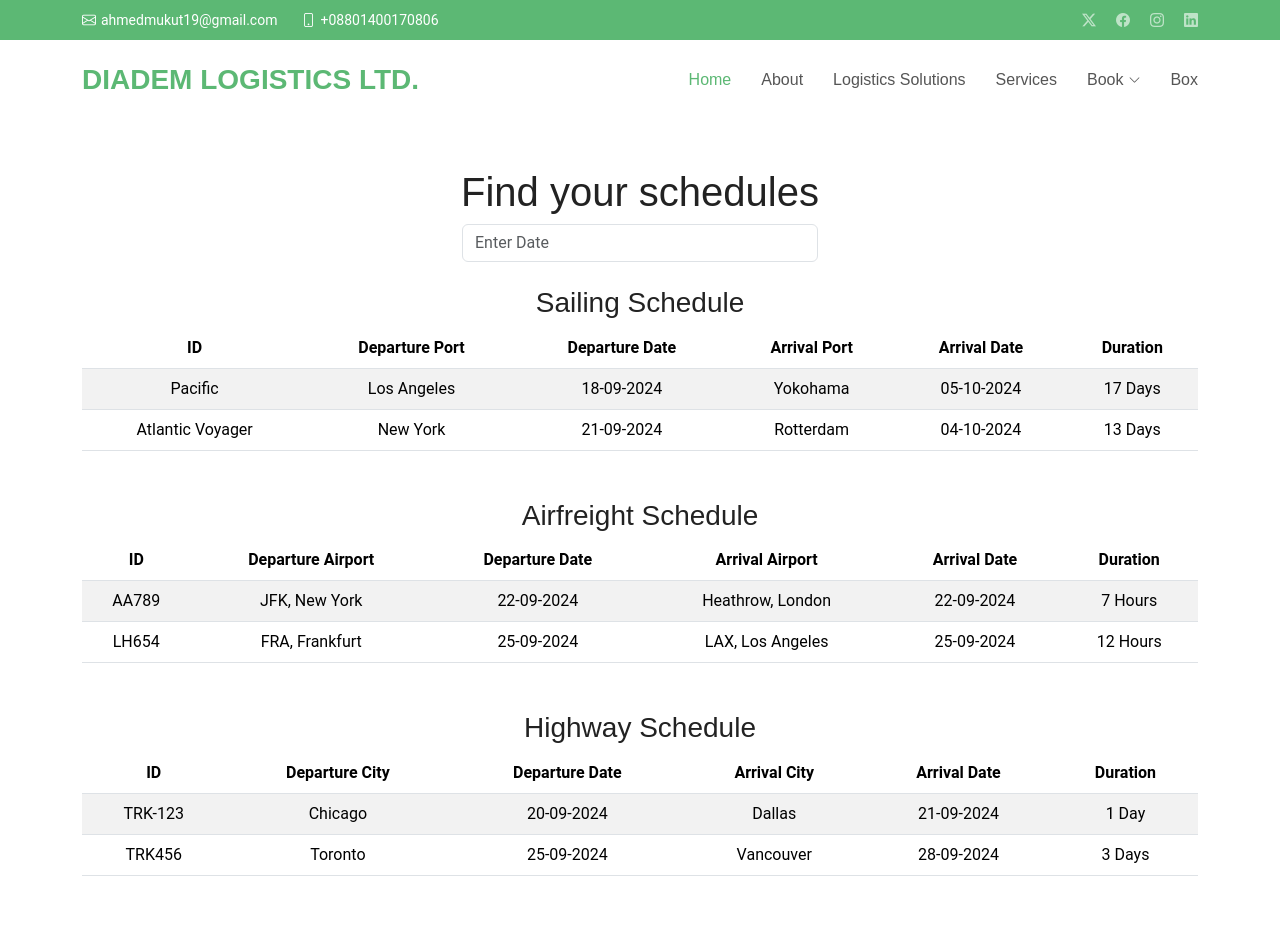
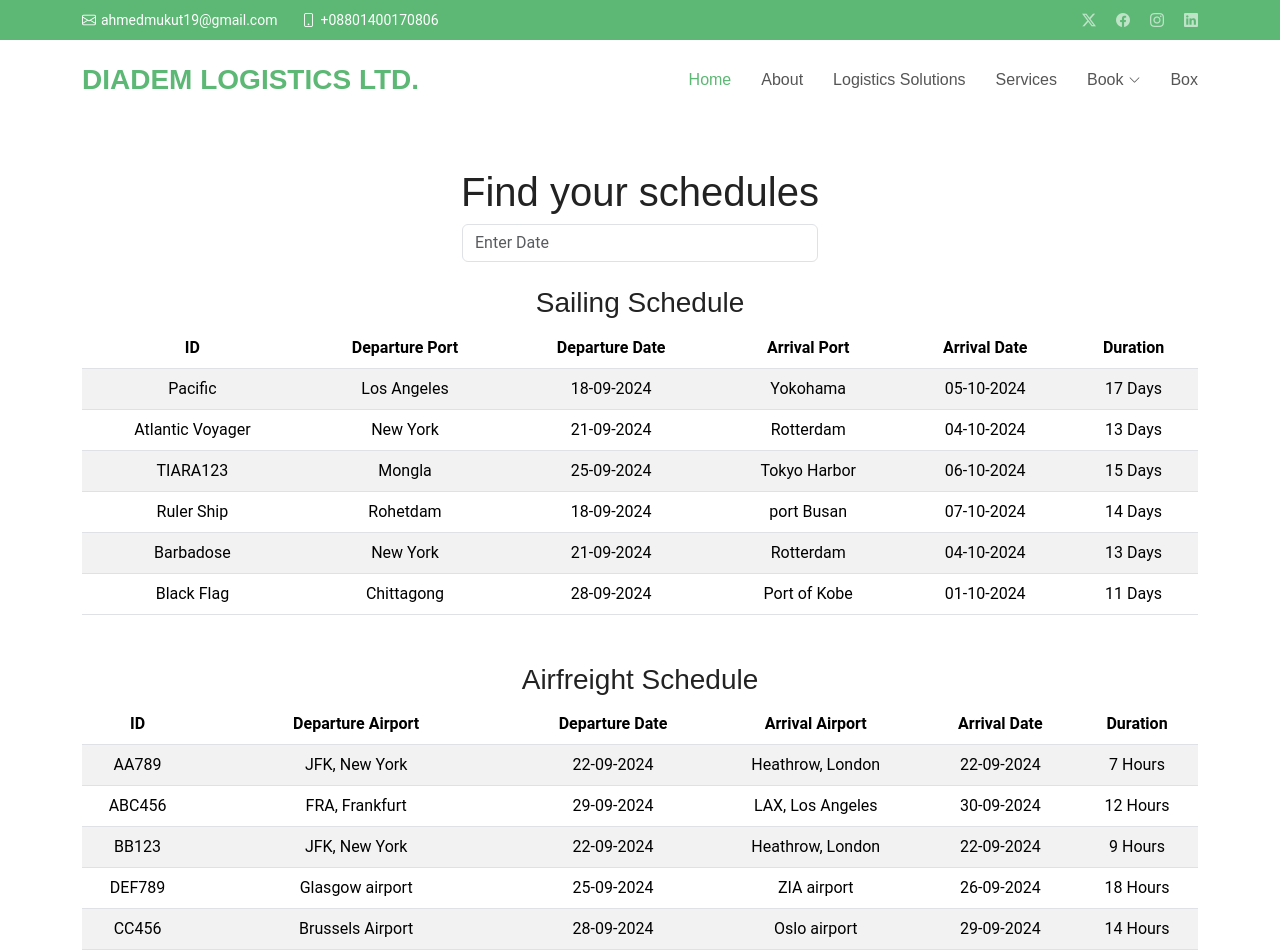
Before and after one commit to AhmedSanjid/React-Project, a React (Create React App) app: page /Sailing in a window 1280 px wide. Shown: the top 952 px of the page. Built offline with nearby package versions, Linux system fonts and the light colour scheme.

Commit message:
Sailing schedules updated

```diff
--- a/src/pages/Sailing/index.js
+++ b/src/pages/Sailing/index.js
@@ -5,31 +5,44 @@ const scheduleData = {
   sailing: [
     { id: 'Pacific', country: 'USA', depPort: 'Los Angeles', depDate: '2024-09-18', arrPort: 'Yokohama', arrDate: '2024-10-05', time: '17 Days' },
     { id: 'Atlantic Voyager', country: 'USA', depPort: 'New York', depDate: '2024-09-21', arrPort: 'Rotterdam', arrDate: '2024-10-04', time: '13 Days' },
+    { id: 'TIARA123', country: 'Bangladesh', depPort: 'Mongla', depDate: '2024-09-25', arrPort: 'Tokyo Harbor', arrDate: '2024-10-06', time: '15 Days' },
+    { id: 'Ruler Ship', country: 'Germany', depPort: 'Rohetdam', depDate: '2024-09-18', arrPort: 'port Busan', arrDate: '2024-10-07', time: '14 Days' },
+    { id: 'Barbadose', country: 'USA', depPort: 'New York', depDate: '2024-09-21', arrPort: 'Rotterdam', arrDate: '2024-10-04', time: '13 Days' },
+    { id: 'Black Flag', country: 'Bangladesh', depPort: 'Chittagong', depDate: '2024-09-28', arrPort: 'Port of Kobe', arrDate: '2024-10-01', time: '11 Days' },
   ],
   airfreight: [
  { id: 'AA789', country: 'USA', depAirport: 'JFK, New York', depDate: '2024-09-22', arrAirport: 'Heathrow, London', arrDate: '2024-09-22', time: '7 Hours' },
-    { id: 'LH654', country: 'Germany', depAirport: 'FRA, Frankfurt', depDate: '2024-09-25', arrAirport: 'LAX, Los Angeles', arrDate: '2024-09-25', time: '12 Hours' },
+    { id: 'ABC456', country: 'Germany', depAirport: 'FRA, Frankfurt', depDate: '2024-09-29', arrAirport: 'LAX, Los Angeles', arrDate: '2024-09-30', time: '12 Hours' },
+ { id: 'BB123', country: 'USA', depAirport: 'JFK, New York', depDate: '2024-09-22', arrAirport: 'Heathrow, London', arrDate: '2024-09-22', time: '9 Hours' },
+{ id: 'DEF789', country: 'Scotland', depAirport: 'Glasgow airport', depDate: '2024-09-25', arrAirport: 'ZIA airport', arrDate: '2024-09-26', time: '18 Hours' },
+    { id: 'CC456', country: 'Belgium', depAirport: 'Brussels Airport', depDate: '2024-09-28', arrAirport: 'Oslo airport', arrDate: '2024-09-29', time: '14 Hours' },
+ { id: 'ABC789', country: 'Norway', depAirport: 'Oslo Airport', depDate: '2024-09-29', arrAirport: 'Haneda Airport', arrDate: '2024-09-30', time: '10 Hours' },
+ { id: 'DD007', country: 'Bangladesh', depAirport: 'Zia Airport', depDate: '2024-09-25', arrAirport: 'Fukuoka Airport', arrDate: '2024-09-22', time: '9 Hours' },
+    { id: 'ABC007', country: 'Bangladsh', depAirport: 'Osmani international Airport', depDate: '2024-09-28', arrAirport: 'LAX, Los Angeles', arrDate: '2024-09-29', time: '12 Hours' },
   ],
   highway: [
-    { id: 'TRK-123', country: 'USA', depCity: 'Chicago', depDate: '2024-09-20', arrCity: 'Dallas', arrDate: '2024-09-21', time: '1 Day' },
-    { id: 'TRK456', country: 'Canada', depCity: 'Toronto', depDate: '2024-09-25', arrCity: 'Vancouver', arrDate: '2024-09-28', time: '3 Days' },
+    { id: 'TRK123', country: 'Bangladesh', depCity: 'Chittagong', depDate: '2024-09-20', arrCity: 'Dellhi', arrDate: '2024-09-21', time: '1 Day' },
+ { id: 'TRK789', country: 'pakistan', depCity: 'korachi', depDate: '2024-09-25', arrCity: 'Xinjiang', arrDate: '2024-09-28', time: '3 Days' },
+    { id: 'TRK456', country: 'Nepal', depCity: 'Pokhara', depDate: '2024-09-28', arrCity: 'Chittagong', arrDate: '2024-10-4', time: '7 Day' },
+ { id: 'TRK012', country: 'Bhutan', depCity: 'Paro', depDate: '2024-09-22', arrCity: 'Pokhara', arrDate: '2024-09-25', time: '3 Days' },
+  { id: 'TRK013', country: 'Bangladesh', depCity: 'Chittagong', depDate: '2024-09-28', arrCity: 'Paro', arrDate: '2024-09-30', time: '3 Day' },
+    { id: 'TRK014', country: 'pakistan', depCity: 'korachi', depDate: '2024-09-29', arrCity: 'Dhaka', arrDate: '2024-09-30', time: '2 Days' },
+  { id: 'TRK015', country: 'Mayanmar', depCity: 'Yangon', depDate: '2024-09-20', arrCity: 'Mumbai', arrDate: '2024-09-21', time: '1 Day' },
+  { id: 'TRK016', country: 'India', depCity: 'Haydrabad', depDate: '2024-09-25', arrCity: 'Korachi', arrDate: '2024-09-27', time: '2 Days' },
   ],
 };
 
 function Sailing() {
  const [date, setDate] = useState('');
 
-  // Helper function to convert date to dd-mm-yyyy format
+
   const formatDateToDDMMYYYY = (dateStr) => {
 const [year, month, day] = dateStr.split('-');
     return `${day}-${month}-${year}`;
   };
 
-  // Function to filter schedules
   const filterSchedules = () => {
-    // Filter logic here
     const filter = (item) => (!date || formatDateToDDMMYYYY(item.depDate) === date);
-
  const filteredSailing = scheduleData.sailing.filter(filter);
     const filteredAirfreight = scheduleData.airfreight.filter(filter);
   const filteredHighway = scheduleData.highway.filter(filter);
@@ -56,8 +69,7 @@ function Sailing() {
           <table className="table table-striped">
         <thead>
               <tr>
-                <th>ID</th>
-                <th>Departure Port</th>
+        <th>ID</th>     <th>Departure Port</th>
     <th>Departure Date</th>
              <th>Arrival Port</th>
          <th>Arrival Date</th>
@@ -82,8 +94,7 @@ function Sailing() {
           </tr>
               )}
      </tbody>
-          </table>
-        </div>
+          </table>  </div>
 
                           <div className="mb-5">
                             <h3>Airfreight Schedule</h3>
--- a/src/pages/Track/index.js
+++ b/src/pages/Track/index.js
@@ -8,10 +8,10 @@ function Track() {
 
   const containerData = [
    { id: "ABC123", location: "Port of Los Angeles", size: "40ft", capacity: "33.4tn", lat: 33.7366, lng: -118.2923 },
-    { id: "DEF456", location: "Port of Rotterdam", size: "20ft", capacity: "12.08tn", lat: 51.9502, lng: 4.1567 },
+   { id: "DEF456", location: "Port of Chittagong", size: "20ft", capacity: "12.08tn", lat:  22.3069, lng: 91.7879 },
 { id: "GHI789", location: "Port of Singapore", size: "20ft", capacity: "15.05tn", lat: 1.2654, lng: 103.8202 },
-    { id: "JKL012", location: "Port of Shanghai", size: "40ft", capacity: "21.57tn", lat: 31.2304, lng: 121.4737 },
-    { id: "MNO345", location: "Port of Busan New Port ", size: "20ft", capacity: "24.57tn", lat: 31.2308, lng: 121.4778 }
+  { id: "JKL012", location: "Mongla Port", size: "40ft", capacity: "21.57tn", lat: 22.4887, lng: 89.5926},
+    { id: "MNO34", location: "Port of Busan New Port ", size: "20ft", capacity: "24.57tn", lat: 31.2308, lng: 121.4778 }
   ];
 
   const trackContainer = () => {
@@ -41,7 +41,6 @@ function Track() {
      </div>
       </nav>
 
-      {/* Search Form */}
    <section id="search-form" className="py-4 bg-light">
         <div className="container">
      <h2 className="text-center mb-4">Track Your Container</h2>
@@ -49,12 +48,8 @@ function Track() {
      <div className="col-md-6">
               <div className="input-group">
       <input
-                  type="text"
-                  className="form-control"
-                  placeholder="Enter Container Serial Number"
-                  value={serialNumber}
-                  onChange={(e) => setSerialNumber(e.target.value)} // Update serial number input
-                />
+      type="text" className="form-control" placeholder="Enter Container Serial Number" value={serialNumber}
+         onChange={(e) => setSerialNumber(e.target.value)}/>
         <button className="btn btn-primary" type="button" onClick={trackContainer}>Search</button>
          </div>
             </div>
@@ -62,7 +57,6 @@ function Track() {
         </div>
       </section>
 
-      {/* Tracking Info */}
    <section id="tracking-info" className="py-5">
         <div className="container">
        <h2 className="text-center mb-4">Container Location</h2>
@@ -85,24 +79,16 @@ function Track() {
                     <td>{containerInfo.capacity}</td>
              </tr>
              ) : (
-                  <tr>
-                    <td colSpan="4" className="text-center">No data found</td>
+           <tr>         <td colSpan="4" className="text-center">No data found</td>
            </tr>
       )}
             </tbody>
      </table>
           </div>
 
-          {/* Map */}
-          {mapUrl && (
-            <div id="map" className="map-container mt-4">
-              <iframe
-                src={mapUrl}
-                style={{ border: 0, width: "100%", height: "400px" }}
-                allowFullScreen=""
-                loading="lazy"
-                title="Container Map"
-              ></iframe>
+   {mapUrl && (     <div id="map" className="map-container mt-4">
+          <iframe src={mapUrl} style={{ border: 0, width: "100%", height: "400px" }} allowFullScreen="" loading="lazy" title="Container Map">
+       </iframe>
             </div>
     )}
         </div>
```
Also changed, not shown: 1 other file (tests, documents, lock files or other folders). Lines whose indentation alone changed are shown as unchanged.
